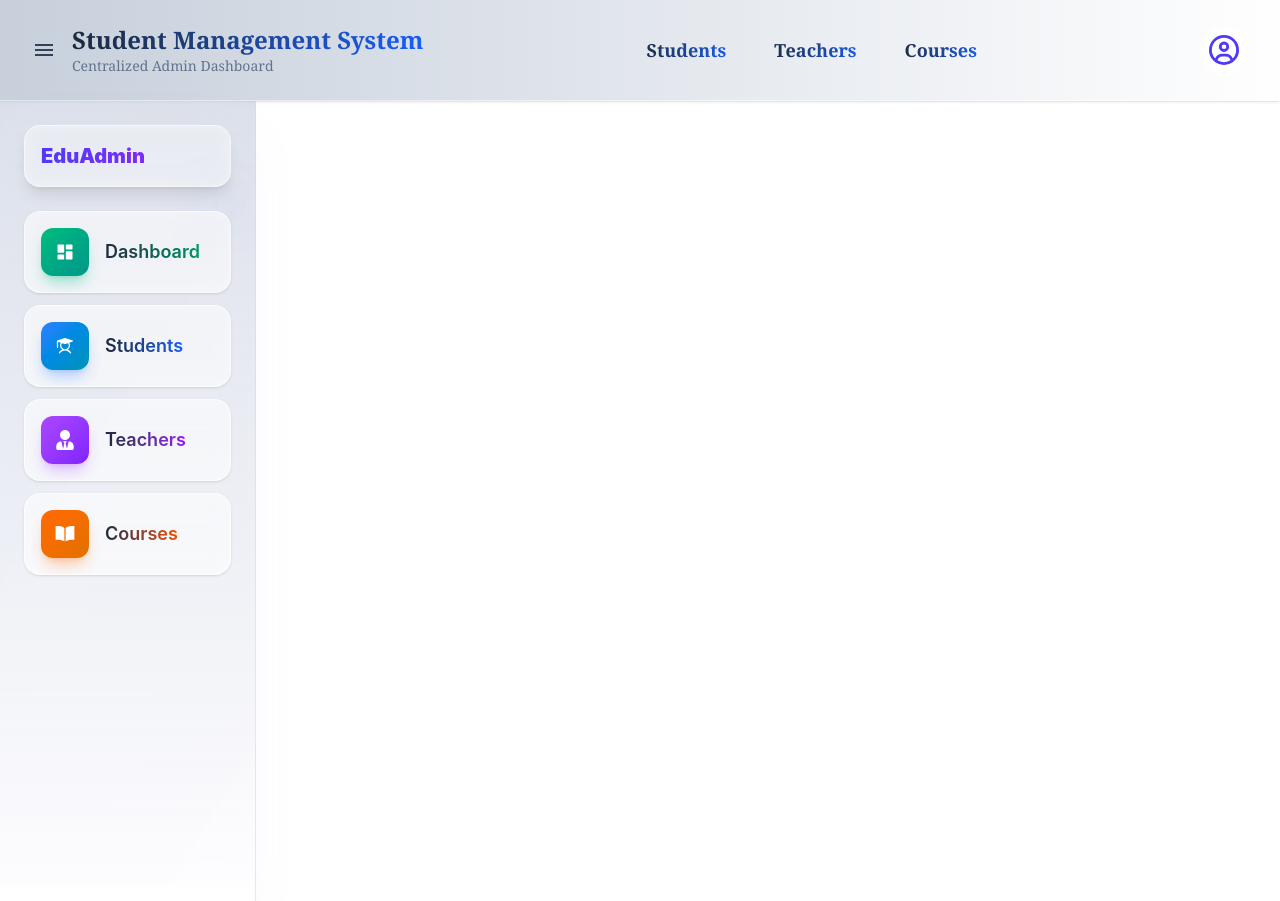
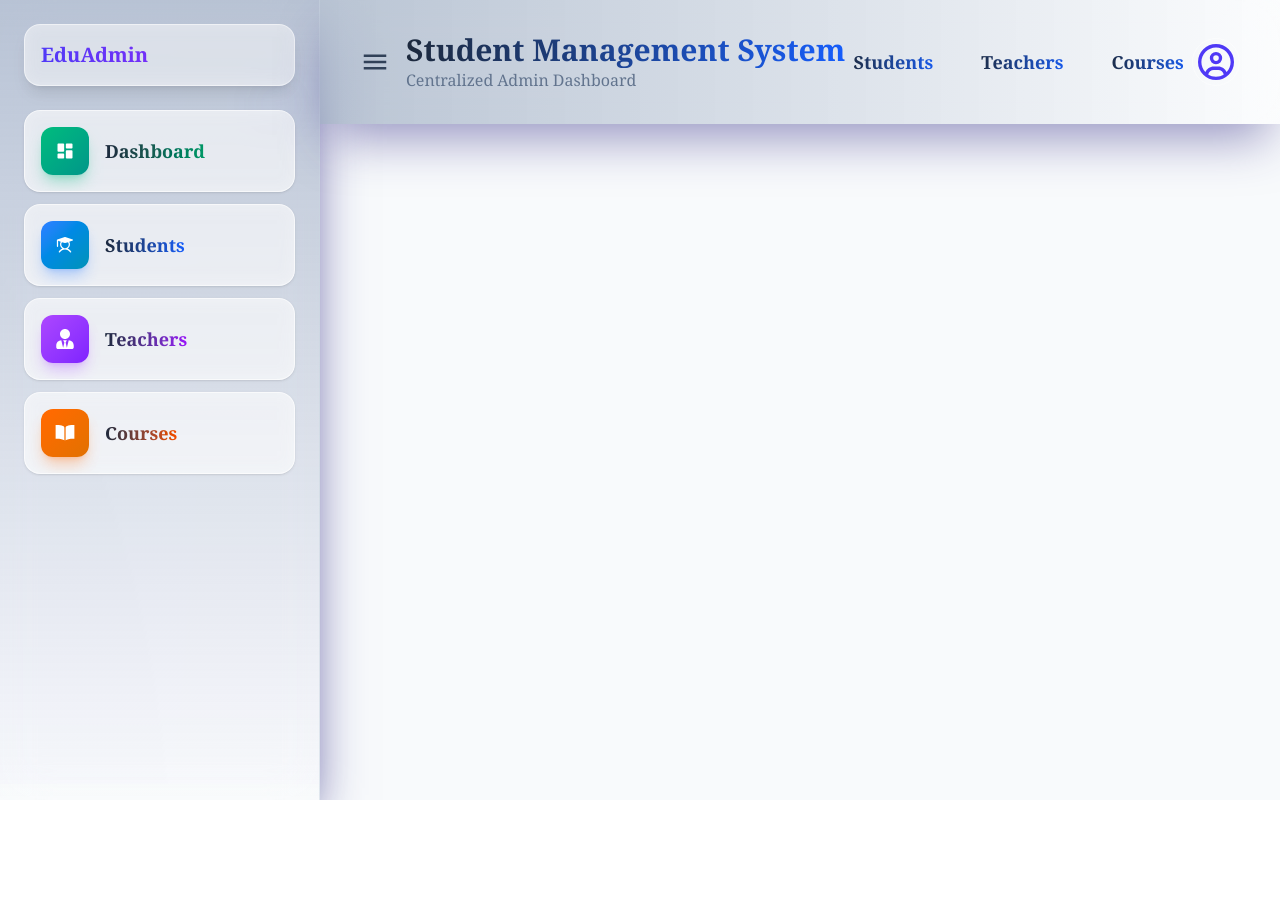
Before and after one commit to Aashishh05/Student-Management-System, a React app in the folder Frontend/: page / in a window 1280 px wide. After the commit the page ends 800 px from the top, so only its background shows below. Built offline with nearby package versions, Linux system fonts and the light colour scheme; the HTML template or start-up script is replaced by a standard one.

Commit message:
Components modified

```diff
--- a/Frontend/src/component/Header.jsx
+++ b/Frontend/src/component/Header.jsx
@@ -3,29 +3,30 @@ import { NavLink } from "react-router-dom";
 import { FaRegCircleUser } from "react-icons/fa6";
 import { IoMenuSharp } from "react-icons/io5";
 
-const Header = () => {
+const Header = ({ toggleSidebar }) => {
   const [dropdown, setDropdown] = useState(false);
 
   return (
-    <header className="sticky w-full px-8 py-6 bg-gradient-to-r from-slate-400/50 to-white/50 backdrop-blur-xl border-b border-white/50 shadow-sm transition-colors font-serif">
+    <header className="sticky w-full px-10 py-8 bg-gradient-to-r from-slate-400/60 to-white/50 backdrop-blur-xl shadow-2xl shadow-indigo-900/50 border-r border-none transition-colors font-serif">
       <div className="max-w-7xl mx-auto flex items-center justify-between">
-        {/* Left Section: Menu + Title */}
         <div className="flex items-center gap-4">
-          <button className="text-2xl text-slate-700 hover:text-indigo-600 transition-colors">
-            <IoMenuSharp />
+          <button
+            onClick={toggleSidebar}
+            className="text-2xl text-slate-700 hover:text-indigo-600 transition-colors"
+          >
+            <IoMenuSharp className="text-3xl"/>
           </button>
           <div>
-            <h1 className="font-semibold text-2xl bg-gradient-to-r from-slate-800 to-blue-600 bg-clip-text text-transparent ">
+            <h1 className="font-semibold text-3xl bg-gradient-to-r from-slate-800 to-blue-600 bg-clip-text text-transparent ">
               Student Management System
             </h1>
-            <p className="text-slate-500 text-sm font-medium">
+            <p className="text-slate-500 text-s font-medium">
               Centralized Admin Dashboard
             </p>
           </div>
         </div>
 
-        {/* Navigation Links */}
-        <nav className="flex gap-8">
+        <nav className="hidden lg:flex gap-8">
           <NavLink
             to="/students"
             className="relative px-2 py-1 text-lg font-bold bg-gradient-to-r from-slate-800 to-blue-600 bg-clip-text text-transparent  after:absolute after:bottom-0 after:left-0 after:h-[2px] after:w-0 after:bg-indigo-600 after:transition-all hover:after:w-full"
@@ -48,16 +49,14 @@ const Header = () => {
           </NavLink>
         </nav>
 
-        {/* User Profile */}
         <div className="relative">
           <div
             onClick={() => setDropdown(!dropdown)}
-            className="w-12 h-12 rounded-full bg-white/60 border border-white/30 flex items-center justify-center cursor-pointer hover:shadow-lg hover:shadow-indigo-500/20 transition-all duration-300"
+            className="w-12 h-12 rounded-full bg-indigo/50 border border-white/50 flex items-center justify-center cursor-pointer hover:shadow-lg hover:shadow-indigo-700/60 transition-all duration-300"
           >
-            <FaRegCircleUser className="text-3xl text-indigo-600" />
+            <FaRegCircleUser className="text-4xl text-indigo-600" />
           </div>
 
-          {/* Dropdown */}
           {dropdown && (
             <div className="absolute right-0 mt-3 w-40 bg-white/90 backdrop-blur-md border border-white/50 rounded-2xl shadow-xl p-3 animate-in fade-in zoom-in duration-200">
               <button className="w-full text-left px-4 py-2 text-slate-700 hover:bg-indigo-500 hover:text-indigo-100 rounded-xl transition-all">
--- a/Frontend/src/component/MainLayout.jsx
+++ b/Frontend/src/component/MainLayout.jsx
@@ -1,14 +1,24 @@
-import React from "react";
+import React, { useState } from "react";
 import Header from "./Header";
 import { Outlet } from "react-router-dom";
 import Sidebar from "./Sidebar";
 
 const MainLayout = () => {
+  const [isOpen, setIsOpen] = useState(true);
+
   return (
-    <div>
-      <Header />
-      <Sidebar />
-      <Outlet />
+    <div className="flex h-screen w-full overflow-hidden bg-slate-50">
+      {/* Sidebar gets the state */}
+      <Sidebar isOpen={isOpen} />
+
+      <div className="flex-1 flex flex-col min-w-0">
+        {/* Header gets the toggle function */}
+        <Header toggleSidebar={() => setIsOpen(!isOpen)} />
+
+        <main className="flex-1 overflow-y-auto">
+          <Outlet />
+        </main>
+      </div>
     </div>
   );
 };
--- a/Frontend/src/component/Sidebar.jsx
+++ b/Frontend/src/component/Sidebar.jsx
@@ -4,68 +4,62 @@ import { PiStudentFill } from "react-icons/pi";
 import { FaUserTie } from "react-icons/fa";
 import { IoBookSharp } from "react-icons/io5";
 
-const Sidebar = () => {
+const Sidebar = ({ isOpen }) => {
   return (
-    <div className="w-64 h-screen bg-gradient-to-b from-slate-400/30 to-white/50 backdrop-blur-xl border-r border-slate-300/50 shadow-2xl shadow-indigo-500/5 p-6 space-y-4 relative overflow-hidden">
-      {/* Subtle background decoration */}
+    <div className={`${isOpen ? "w-80 p-6" : "w-0 p-0 overflow-hidden border-none shadow-none"} transition-all duration-300 ease-in-out h-screen bg-gradient-to-b from-slate-400/60 to-white/20 backdrop-blur-xl border-r border-slate-300/50 shadow-2xl shadow-indigo-900/90 space-y-4 relative`}>
       <div className="absolute inset-0 bg-gradient-to-br from-indigo-500/2 to-purple-500/1" />
       <div className="absolute top-20 right-4 w-12 h-12 bg-indigo-400/10 rounded-full blur-xl animate-pulse" />
 
-      {/* Logo */}
-      <div className="p-4 bg-white/60 backdrop-blur-sm rounded-2xl border border-white/50 shadow-lg mb-6">
-        <h1 className="font-black text-xl bg-gradient-to-r from-indigo-600 to-purple-600 bg-clip-text text-transparent">
+      <div className="p-4 bg-white/60 backdrop-blur-sm rounded-2xl border border-white/50 shadow-lg mb-6 shrink-0">
+        <h1 className="font-black font-serif text-xl bg-gradient-to-r from-indigo-600 to-purple-600 bg-clip-text text-transparent whitespace-nowrap">
           EduAdmin
         </h1>
       </div>
 
-      {/* Menu Items */}
-      <div className="space-y-3">
-        {/* Dashboard */}
-        <div className="group relative p-4 bg-white/70 backdrop-blur-sm rounded-2xl border border-white/60 shadow-sm hover:shadow-xl hover:shadow-emerald-500/20 hover:border-emerald-200/50 hover:bg-gradient-to-r hover:from-emerald-50 hover:to-teal-50 transition-all duration-300 cursor-pointer overflow-hidden">
+      <div className="space-y-3 shrink-0">
+        <div className="group relative p-4 bg-white/70 backdrop-blur-sm rounded-2xl border border-white/60 shadow-sm hover:shadow-xl hover:shadow-emerald-500/20 hover:border-emerald-200/50 hover:bg-gradient-to-r hover:from-emerald-50 hover:to-teal-50 transition-all duration-300 cursor-pointer overflow-hidden whitespace-nowrap">
           <div className="absolute inset-0 bg-gradient-to-r from-emerald-400/10 to-teal-400/10 opacity-0 group-hover:opacity-100 blur-sm transition-all duration-500 rounded-2xl -z-10" />
           <div className="flex items-center space-x-4">
             <div className="w-12 h-12 bg-gradient-to-br from-emerald-500 to-teal-600 rounded-xl flex items-center justify-center shadow-lg shadow-emerald-500/30 group-hover:rotate-3 group-hover:scale-105 transition-all duration-300 text-white shrink-0">
               <RiDashboardFill className="text-xl" />
             </div>
-            <span className="font-semibold text-lg bg-gradient-to-r from-slate-800 to-emerald-600 bg-clip-text text-transparent group-hover:translate-x-1 transition-transform">
+            <span className="font-semibold font-serif text-lg bg-gradient-to-r from-slate-800 to-emerald-600 bg-clip-text text-transparent group-hover:translate-x-1 transition-transform">
               Dashboard
             </span>
           </div>
         </div>
 
-        {/* Students */}
-        <div className="group relative p-4 bg-white/70 backdrop-blur-sm rounded-2xl border border-white/60 shadow-sm hover:shadow-xl hover:shadow-blue-500/20 hover:border-blue-200/50 hover:bg-gradient-to-r hover:from-blue-50 hover:to-cyan-50 transition-all duration-300 cursor-pointer overflow-hidden">
+        <div className="group relative p-4 bg-white/70 backdrop-blur-sm rounded-2xl border border-white/60 shadow-sm hover:shadow-xl hover:shadow-blue-500/20 hover:border-blue-200/50 hover:bg-gradient-to-r hover:from-blue-50 hover:to-cyan-50 transition-all duration-300 cursor-pointer overflow-hidden whitespace-nowrap">
           <div className="absolute inset-0 bg-gradient-to-r from-blue-400/10 to-cyan-400/10 opacity-0 group-hover:opacity-100 blur-sm transition-all duration-500 rounded-2xl -z-10" />
           <div className="flex items-center space-x-4">
             <div className="w-12 h-12 bg-gradient-to-br from-blue-500 to-cyan-600 rounded-xl flex items-center justify-center shadow-lg shadow-blue-500/30 group-hover:rotate-3 group-hover:scale-105 transition-all duration-300 text-white shrink-0">
               <PiStudentFill className="text-xl" />
             </div>
-            <span className="font-semibold text-lg bg-gradient-to-r from-slate-800 to-blue-600 bg-clip-text text-transparent group-hover:translate-x-1 transition-transform">
+            <span className="font-semibold font-serif text-lg bg-gradient-to-r from-slate-800 to-blue-600 bg-clip-text text-transparent group-hover:translate-x-1 transition-transform">
               Students
             </span>
           </div>
         </div>
 
-        <div className="group relative p-4 bg-white/70 backdrop-blur-sm rounded-2xl border border-white/60 shadow-sm hover:shadow-xl hover:shadow-purple-500/20 hover:border-purple-200/50 hover:bg-gradient-to-r hover:from-purple-50 hover:to-violet-50 transition-all duration-300 cursor-pointer overflow-hidden">
+        <div className="group relative p-4 bg-white/70 backdrop-blur-sm rounded-2xl border border-white/60 shadow-sm hover:shadow-xl hover:shadow-purple-500/20 hover:border-purple-200/50 hover:bg-gradient-to-r hover:from-purple-50 hover:to-violet-50 transition-all duration-300 cursor-pointer overflow-hidden whitespace-nowrap">
           <div className="absolute inset-0 bg-gradient-to-r from-purple-400/10 to-violet-400/10 opacity-0 group-hover:opacity-100 blur-sm transition-all duration-500 rounded-2xl -z-10" />
           <div className="flex items-center space-x-4">
             <div className="w-12 h-12 bg-gradient-to-br from-purple-500 to-violet-600 rounded-xl flex items-center justify-center shadow-lg shadow-purple-500/30 group-hover:rotate-3 group-hover:scale-105 transition-all duration-300 text-white shrink-0">
               <FaUserTie className="text-xl" />
             </div>
-            <span className="font-semibold text-lg bg-gradient-to-r from-slate-800 to-purple-600 bg-clip-text text-transparent group-hover:translate-x-1 transition-transform">
+            <span className="font-semibold font-serif text-lg bg-gradient-to-r from-slate-800 to-purple-600 bg-clip-text text-transparent group-hover:translate-x-1 transition-transform">
               Teachers
             </span>
           </div>
         </div>
 
-        {/* Courses */}
-        <div className="group relative p-4 bg-white/70 backdrop-blur-sm rounded-2xl border border-white/60 shadow-sm hover:shadow-xl hover:shadow-orange-500/20 hover:border-orange-200/50 hover:bg-gradient-to-r hover:from-orange-50 hover:to-amber-50 transition-all duration-300 cursor-pointer overflow-hidden">
+        <div className="group relative p-4 bg-white/70 backdrop-blur-sm rounded-2xl border border-white/60 shadow-sm hover:shadow-xl hover:shadow-orange-500/20 hover:border-orange-200/50 hover:bg-gradient-to-r hover:from-orange-50 hover:to-amber-50 transition-all duration-300 cursor-pointer overflow-hidden whitespace-nowrap">
           <div className="absolute inset-0 bg-gradient-to-r from-orange-400/10 to-amber-400/10 opacity-0 group-hover:opacity-100 blur-sm transition-all duration-500 rounded-2xl -z-10" />
           <div className="flex items-center space-x-4">
             <div className="w-12 h-12 bg-gradient-to-br from-orange-500 to-amber-600 rounded-xl flex items-center justify-center shadow-lg shadow-orange-500/30 group-hover:rotate-3 group-hover:scale-105 transition-all duration-300 text-white shrink-0">
               <IoBookSharp className="text-xl" />
             </div>
-            <span className="font-semibold text-lg bg-gradient-to-r from-slate-800 to-orange-600 bg-clip-text text-transparent group-hover:translate-x-1 transition-transform">
+            <span className="font-semibold font-serif text-lg bg-gradient-to-r from-slate-800 to-orange-600 bg-clip-text text-transparent group-hover:translate-x-1 transition-transform">
               Courses
             </span>
           </div>
```
